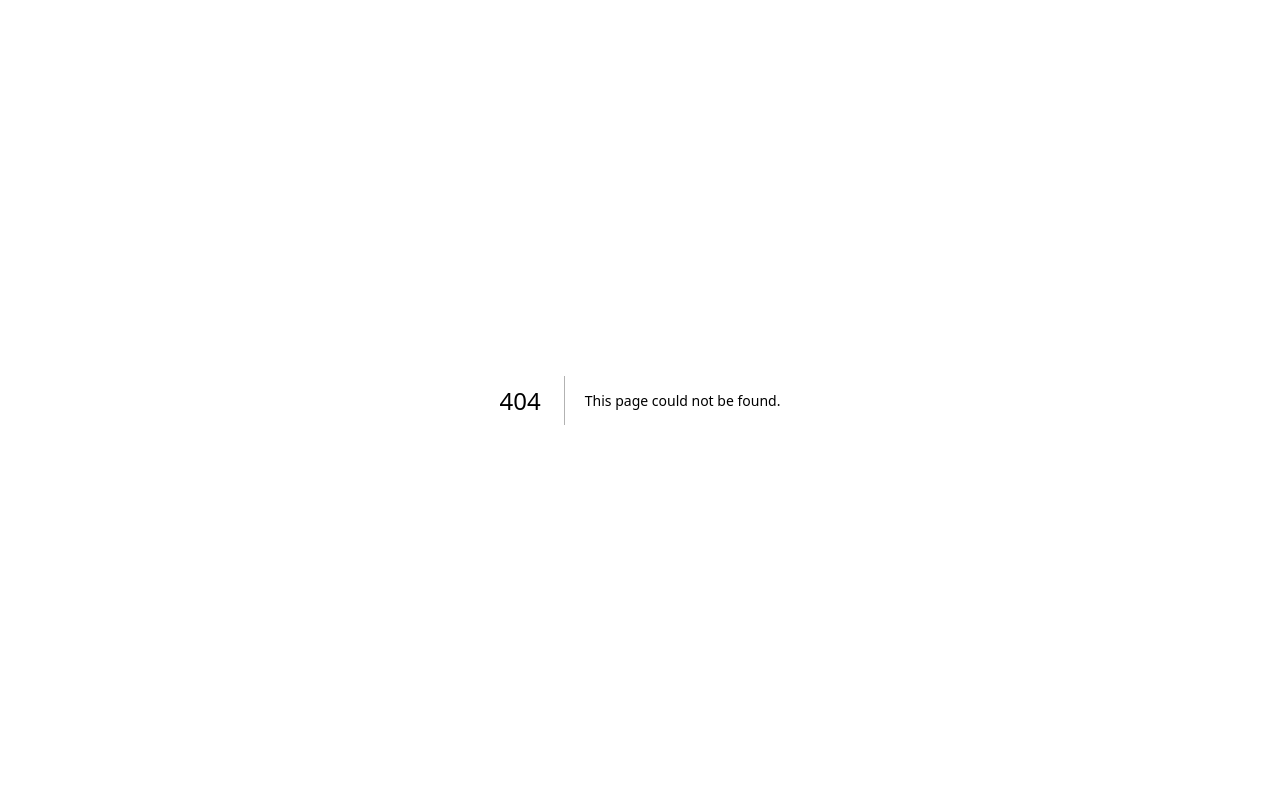
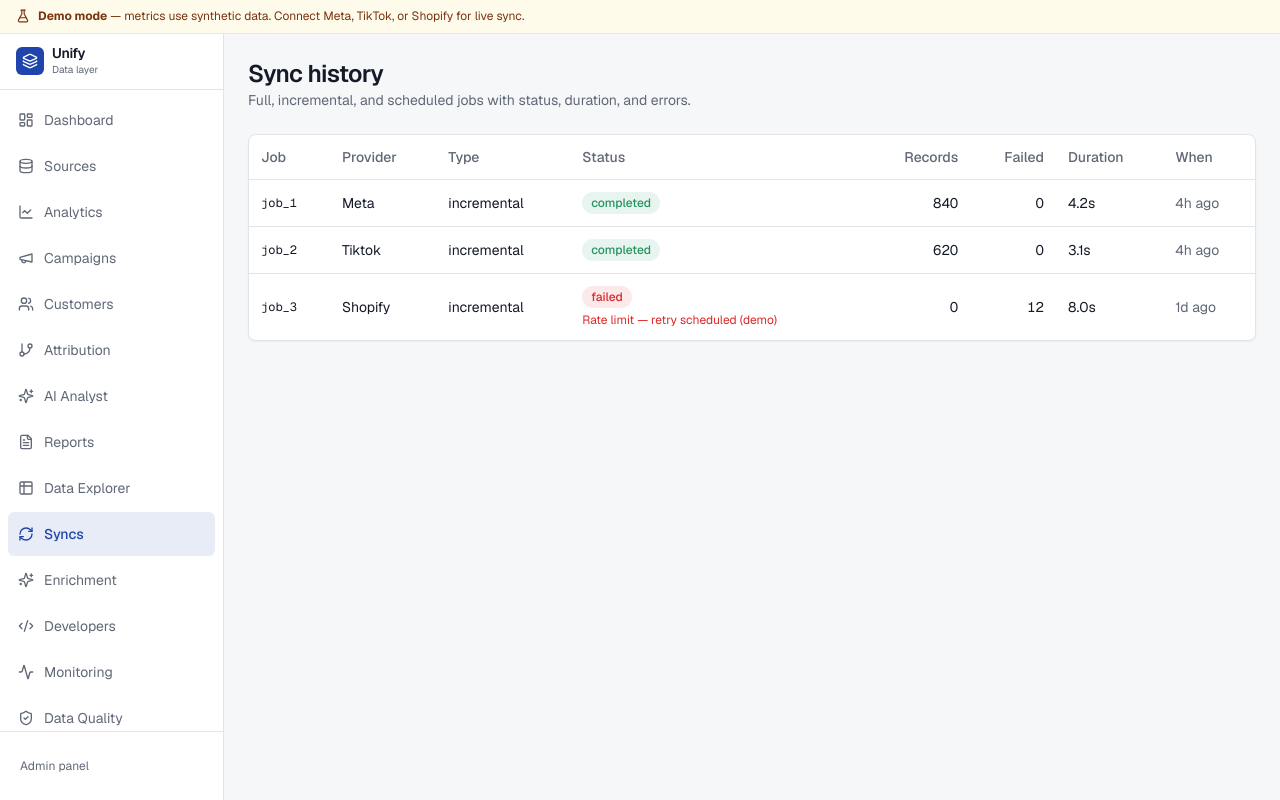
Before and after one commit to lilcoins89/website-platform, a Next.js app: page /syncs in a window 1280 px wide. Before the commit this address had no page. Built offline with nearby package versions, Linux system fonts and the light colour scheme.

Commit message:
feat: sync history page + time series chart

```diff
--- /dev/null
+++ b/app/(app)/syncs/page.tsx
@@ -0,0 +1,66 @@
+import { Card, CardContent } from "@/components/ui/card";
+import { Badge } from "@/components/ui/badge";
+import { syncJobs } from "@/lib/demo/data";
+import { formatDuration, formatNumber, relativeTime } from "@/lib/utils";
+
+export default function SyncsPage() {
+  return (
+    <div className="space-y-6">
+      <div>
+        <h1 className="text-2xl font-semibold tracking-tight">Sync history</h1>
+        <p className="text-sm text-muted-foreground">
+          Full, incremental, and scheduled jobs with status, duration, and errors.
+        </p>
+      </div>
+      <Card>
+        <CardContent className="p-0 overflow-x-auto">
+          <table className="w-full text-sm">
+            <thead>
+              <tr className="border-b text-left text-muted-foreground">
+                <th className="p-3 font-medium">Job</th>
+                <th className="p-3 font-medium">Provider</th>
+                <th className="p-3 font-medium">Type</th>
+                <th className="p-3 font-medium">Status</th>
+                <th className="p-3 font-medium text-right">Records</th>
+                <th className="p-3 font-medium text-right">Failed</th>
+                <th className="p-3 font-medium">Duration</th>
+                <th className="p-3 font-medium">When</th>
+              </tr>
+            </thead>
+            <tbody>
+              {syncJobs.map((j) => (
+                <tr key={j.id} className="border-b last:border-0">
+                  <td className="p-3 font-mono text-xs">{j.id}</td>
+                  <td className="p-3 capitalize">{j.provider}</td>
+                  <td className="p-3">{j.type}</td>
+                  <td className="p-3">
+                    <Badge
+                      variant={
+                        j.status === "completed"
+                          ? "success"
+                          : j.status === "failed"
+                            ? "destructive"
+                            : "secondary"
+                      }
+                    >
+                      {j.status}
+                    </Badge>
+                    {j.errorMessage ? (
+                      <p className="text-xs text-destructive mt-1 max-w-[200px]">{j.errorMessage}</p>
+                    ) : null}
+                  </td>
+                  <td className="p-3 text-right tabular-nums">{formatNumber(j.recordsProcessed)}</td>
+                  <td className="p-3 text-right tabular-nums">{formatNumber(j.recordsFailed)}</td>
+                  <td className="p-3">{j.durationMs ? formatDuration(j.durationMs) : "—"}</td>
+                  <td className="p-3 text-muted-foreground">
+                    {j.completedAt ? relativeTime(j.completedAt) : "—"}
+                  </td>
+                </tr>
+              ))}
+            </tbody>
+          </table>
+        </CardContent>
+      </Card>
+    </div>
+  );
+}
--- /dev/null
+++ b/components/charts/time-series.tsx
@@ -0,0 +1,88 @@
+"use client";
+
+import {
+  Area,
+  AreaChart,
+  CartesianGrid,
+  Legend,
+  Line,
+  LineChart,
+  ResponsiveContainer,
+  Tooltip,
+  XAxis,
+  YAxis,
+} from "recharts";
+import type { DailyMetric } from "@/types";
+import { formatCompact, formatCurrency } from "@/lib/utils";
+
+interface TimeSeriesProps {
+  data: DailyMetric[];
+  series: { key: keyof DailyMetric; label: string; color: string }[];
+  type?: "line" | "area";
+  currency?: boolean;
+}
+
+export function TimeSeriesChart({ data, series, type = "line", currency }: TimeSeriesProps) {
+  const Chart = type === "area" ? AreaChart : LineChart;
+
+  return (
+    <div className="h-64 w-full">
+      <ResponsiveContainer width="100%" height="100%">
+        <Chart data={data} margin={{ top: 8, right: 8, left: 0, bottom: 0 }}>
+          <CartesianGrid strokeDasharray="3 3" stroke="hsl(var(--border))" vertical={false} />
+          <XAxis
+            dataKey="date"
+            tick={{ fontSize: 11, fill: "hsl(var(--muted-foreground))" }}
+            tickFormatter={(v) => String(v).slice(5)}
+            axisLine={false}
+            tickLine={false}
+          />
+          <YAxis
+            tick={{ fontSize: 11, fill: "hsl(var(--muted-foreground))" }}
+            tickFormatter={(v) => formatCompact(Number(v))}
+            axisLine={false}
+            tickLine={false}
+            width={48}
+          />
+          <Tooltip
+            contentStyle={{
+              background: "hsl(var(--card))",
+              border: "1px solid hsl(var(--border))",
+              borderRadius: 8,
+              fontSize: 12,
+            }}
+            formatter={(value: number, name: string) => [
+              currency ? formatCurrency(value) : value.toLocaleString(),
+              name,
+            ]}
+          />
+          <Legend wrapperStyle={{ fontSize: 12 }} />
+          {series.map((s) =>
+            type === "area" ? (
+              <Area
+                key={String(s.key)}
+                type="monotone"
+                dataKey={s.key as string}
+                name={s.label}
+                stroke={s.color}
+                fill={s.color}
+                fillOpacity={0.12}
+                strokeWidth={2}
+              />
+            ) : (
+              <Line
+                key={String(s.key)}
+                type="monotone"
+                dataKey={s.key as string}
+                name={s.label}
+                stroke={s.color}
+                strokeWidth={2}
+                dot={false}
+              />
+            )
+          )}
+        </Chart>
+      </ResponsiveContainer>
+    </div>
+  );
+}
```
